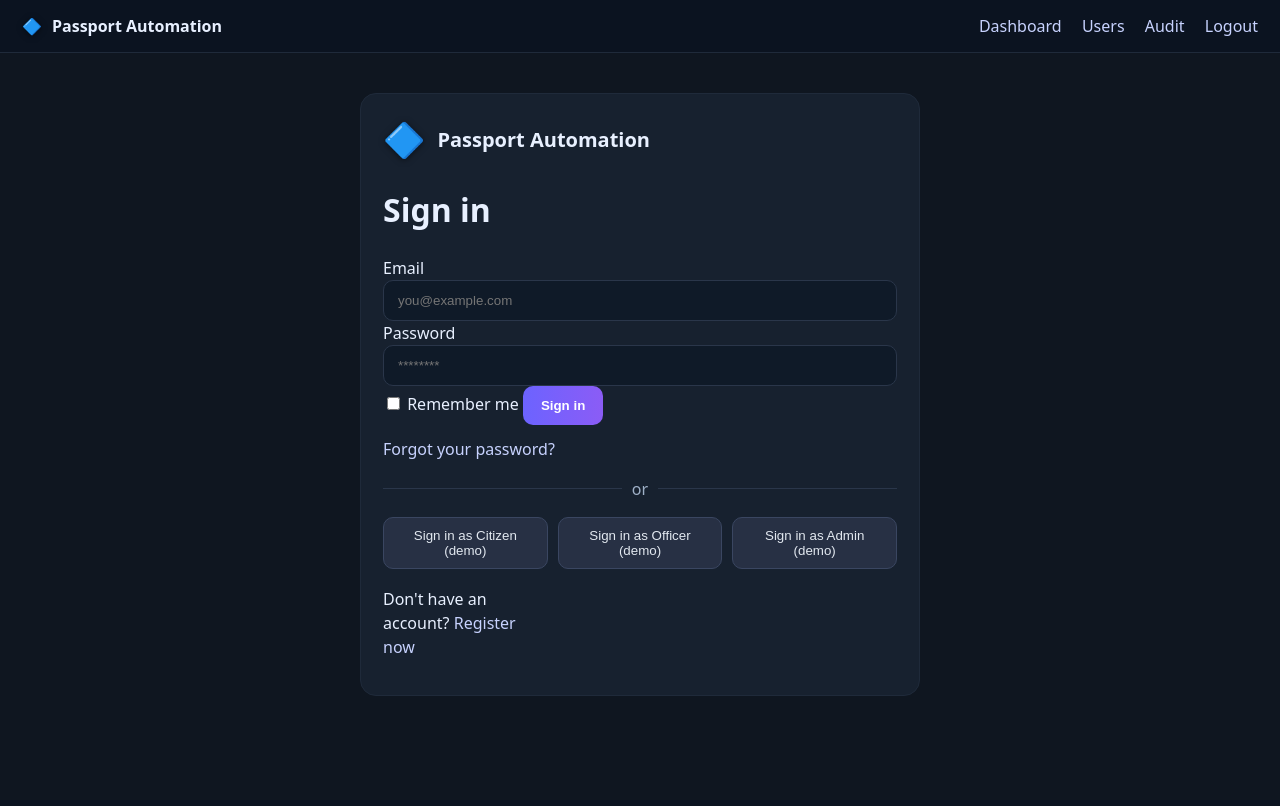
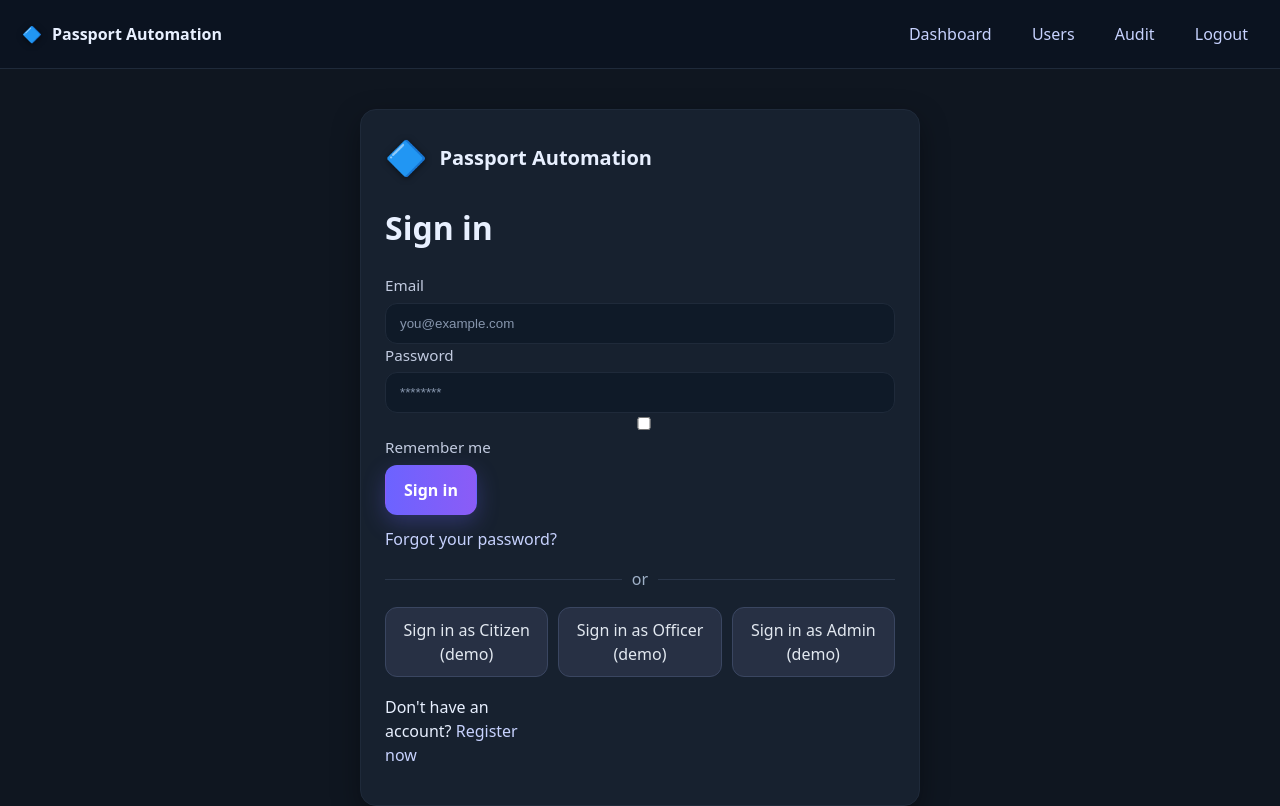
Before and after one commit to RoniEbrarKevibeden/pasaport_otomasyonu_PRO_FINAL, a Flask app: page /login in a window 1280 px wide. Before the commit the page ends 696 px from the top, so only its background shows below. Run offline with Flask 3, Linux system fonts and the light colour scheme; a user stored in the database is signed in.

Commit message:
Update app.css

```diff
--- a/static/css/app.css
+++ b/static/css/app.css
@@ -1,29 +1,152 @@
+:root{
+  --bg:#0f1620;
+  --surface:#121a27;
+  --card:#17212f;
+  --border:#1f2a3a;
+  --muted:#9fb0c7;
 
-:root{--bg:#0f1620;--card:#17212f;--muted:#9fb0c7;--text:#e8f0ff;--primary:#6c63ff;--ok:#22c55e;--warn:#f59e0b;--danger:#ef4444}
-*{box-sizing:border-box}body{margin:0;background:var(--bg);color:var(--text);font:16px/1.5 ui-sans-serif,system-ui,Segoe UI,Roboto}
+  --text:#e8f0ff;
+  --text-dim:#c2cbe0;
+
+  --primary:#6c63ff;
+  --primary-hover:#5b52ff;
+  --primary-active:#4c45e8;
+
+  --ok:#22c55e;
+  --warn:#f59e0b;
+  --danger:#ef4444;
+
+  --radius:14px;
+  --shadow:0 10px 28px rgba(0,0,0,.35);
+  --ring:0 0 0 3px rgba(108,99,255,.35);
+}
+
+@media (prefers-reduced-motion: reduce){
+  *{animation:none!important;transition:none!important;scroll-behavior:auto!important}
+}
+
+*{box-sizing:border-box}
+html,body{height:100%}
+body{
+  margin:0;
+  background:var(--bg);
+  color:var(--text);
+  font:16px/1.5 ui-sans-serif,system-ui,Segoe UI,Roboto,Helvetica,Arial;
+  -webkit-font-smoothing:antialiased; -moz-osx-font-smoothing:grayscale;
+}
 a{color:#c7d2fe;text-decoration:none}
-.topbar{display:flex;justify-content:space-between;align-items:center;padding:14px 22px;background:#0b1320;border-bottom:1px solid #1f2a3a;position:sticky;top:0}
-.brand{display:flex;gap:10px;align-items:center;font-weight:700}.logo{filter:drop-shadow(0 1px 3px #0008)}
-.navlinks a{margin-left:16px}.container{max-width:1100px;margin:30px auto;padding:0 16px}
-.card{background:var(--card);border:1px solid #1f2a3a;border-radius:14px;padding:18px 20px;box-shadow:0 6px 20px #0004;margin-bottom:18px}
+a:hover{text-decoration:underline}
+
+.container{max-width:1100px;margin:30px auto;padding:0 16px}
+
+.topbar{
+  display:flex;justify-content:space-between;align-items:center;
+  padding:14px 22px;background:#0b1320;
+  border-bottom:1px solid var(--border);
+  position:sticky;top:0;z-index:20;
+  backdrop-filter:saturate(130%) blur(8px);
+}
+.brand{display:flex;gap:10px;align-items:center;font-weight:700}
+.logo{filter:drop-shadow(0 1px 3px #0008)}
+.navlinks a{margin-left:16px;padding:8px 10px;border-radius:10px;display:inline-block}
+.navlinks a:hover{background:rgba(255,255,255,.05)}
+
+.card{
+  background:var(--card);
+  border:1px solid var(--border);
+  border-radius:var(--radius);
+  padding:20px 22px;
+  box-shadow:var(--shadow);
+  margin-bottom:18px;
+}
 .card.link{display:block}
+
 .grid-2{display:grid;grid-template-columns:1fr 1fr;gap:18px}
-.inp{width:100%;padding:12px 14px;border-radius:10px;border:1px solid #2a364a;background:#0f1a28;color:var(--text)}
+.row{display:flex;gap:8px;align-items:center}
+.row-between{display:flex;justify-content:space-between;align-items:center;margin:10px 0}
+
+@media(max-width:720px){
+  .grid-2{grid-template-columns:1fr}
+}
+
+label{display:block;margin:0 0 6px;color:var(--text-dim);font-size:.95rem}
+.inp, input, select, textarea{
+  width:100%;
+  padding:12px 14px;
+  border-radius:12px;
+  border:1px solid var(--border);
+  background:#0f1a28;
+  color:var(--text);
+  outline:none;
+  transition:border-color .15s ease, box-shadow .15s ease, background .15s ease, transform .02s ease;
+}
 .inp.sm{padding:8px 10px}
-.btn-primary{background:linear-gradient(90deg,#6c63ff,#8b5cf6);border:0;padding:12px 18px;border-radius:10px;color:#fff;font-weight:600;cursor:pointer}
-.btn-ghost{background:#273044;border:1px solid #3a4661;color:#e2e8f0;border-radius:10px;padding:10px;cursor:pointer}
-.row{display:flex;gap:8px;align-items:center}.row-between{display:flex;justify-content:space-between;align-items:center;margin:10px 0}
-.alert{padding:12px;border-radius:10px;margin:12px 0;background:#11322c;color:#a7f3d0;border:1px solid #1f4a3a}
+input::placeholder, textarea::placeholder{color:#8796ad}
+input:focus, select:focus, textarea:focus{
+  border-color:var(--primary);
+  box-shadow:var(--ring);
+}
+.form-grid{display:grid;grid-template-columns:180px 1fr;gap:12px 14px}
+@media(max-width:720px){.form-grid{grid-template-columns:1fr}}
+
+button{font:inherit}
+.btn-primary{
+  display:inline-flex;align-items:center;justify-content:center;
+  background:linear-gradient(90deg,var(--primary),#8b5cf6);
+  border:1px solid transparent;
+  padding:12px 18px;border-radius:12px;color:#fff;font-weight:600;cursor:pointer;
+  box-shadow:0 8px 22px rgba(108,99,255,.28);
+  transition:background-color .15s ease, transform .02s ease, box-shadow .15s ease, filter .15s ease;
+}
+.btn-primary:hover{filter:saturate(110%); background:linear-gradient(90deg,var(--primary-hover),#7c5af3)}
+.btn-primary:active{transform:translateY(1px); background:linear-gradient(90deg,var(--primary-active),#6e4ff0)}
+.btn-primary:disabled, .btn-primary[disabled]{opacity:.6;cursor:not-allowed;box-shadow:none}
+
+.btn-ghost{
+  background:#273044;border:1px solid #3a4661;color:#e2e8f0;
+  border-radius:12px;padding:10px 14px;cursor:pointer;
+  transition:background-color .15s ease, border-color .15s ease;
+}
+.btn-ghost:hover{background:#2b3852;border-color:#55628a}
+
+.actions-right{display:flex;justify-content:flex-end}
+
+.alert{
+  padding:12px;border-radius:12px;margin:12px 0;border:1px solid transparent;
+  background:#11322c;color:#a7f3d0;border-color:#1f4a3a;
+}
+.alert.success{background:rgba(34,197,94,.12);border-color:rgba(34,197,94,.35);color:#bbf7d0}
+.alert.warning{background:rgba(245,158,11,.12);border-color:rgba(245,158,11,.35);color:#fde68a}
 .alert.danger{background:#3a1012;color:#fecaca;border-color:#572024}
-.tbl{width:100%;border-collapse:collapse}.tbl th,.tbl td{padding:12px;border-bottom:1px solid #253246}
+
 .badge{padding:6px 10px;border-radius:999px;font-size:12px}
-.badge.approved{background:#0e3a1f;color:#86efac}.badge.denied{background:#3b0a0a;color:#fecaca}.badge.secondary{background:#3a2a0e;color:#fde68a}.badge.pending{background:#112137;color:#c7d2fe}
-.actions form{display:inline}.chip{padding:8px 10px;border-radius:999px;border:0;cursor:pointer}.chip.ok{background:#063e24;color:#86efac}.chip.warn{background:#3a2a0e;color:#fde68a}.chip.danger{background:#3b0a0a;color:#fecaca}
-.auth-card{max-width:560px;margin:40px auto;background:var(--card);border:1px solid #1f2a3a;border-radius:16px;padding:20px 22px}
-.brand-inline{display:flex;align-items:center;gap:12px;margin-bottom:6px;font-size:20px;font-weight:700}.logo.lg{font-size:34px}
+.badge.approved{background:#0e3a1f;color:#86efac}
+.badge.denied{background:#3b0a0a;color:#fecaca}
+.badge.secondary{background:#3a2a0e;color:#fde68a}
+.badge.pending{background:#112137;color:#c7d2fe}
+
+.chip{padding:8px 10px;border-radius:999px;border:0;cursor:pointer}
+.chip.ok{background:#063e24;color:#86efac}
+.chip.warn{background:#3a2a0e;color:#fde68a}
+.chip.danger{background:#3b0a0a;color:#fecaca}
+
+.auth-card{
+  max-width:560px;margin:40px auto;
+  background:var(--card);border:1px solid var(--border);
+  border-radius:16px;padding:22px 24px;box-shadow:var(--shadow);
+}
+.brand-inline{display:flex;align-items:center;gap:12px;margin-bottom:6px;font-size:20px;font-weight:700}
+.logo.lg{font-size:34px}
 .demo-grid{display:grid;grid-template-columns:1fr 1fr 1fr;gap:10px;margin-top:12px}
-.hr-or{display:flex;align-items:center;gap:10px;margin:16px 0;color:var(--muted)}.hr-or:before,.hr-or:after{content:"";height:1px;background:#2a364a;flex:1}
-.form-grid{display:grid;grid-template-columns:180px 1fr;gap:12px 14px}
-@media(max-width:720px){.grid-2,.demo-grid,.form-grid{grid-template-columns:1fr}}
+.hr-or{display:flex;align-items:center;gap:10px;margin:16px 0;color:var(--muted)}
+.hr-or:before,.hr-or:after{content:"";height:1px;background:#2a364a;flex:1}
 
-.site-logo{height:45px;width:auto;}
+.tbl{width:100%;border-collapse:collapse;background:var(--surface);border:1px solid var(--border);border-radius:12px;overflow:hidden}
+.tbl th,.tbl td{padding:12px;border-bottom:1px solid #253246;text-align:left}
+.tbl th{color:var(--text-dim);font-weight:600;background:#141d2b}
+.tbl tr:nth-child(even){background:#131c2a}
+.tbl tr:hover{background:#162235}
+
+.site-logo{height:45px;width:auto}
+
+.card:hover{box-shadow:0 12px 34px rgba(0,0,0,.42)}
```
